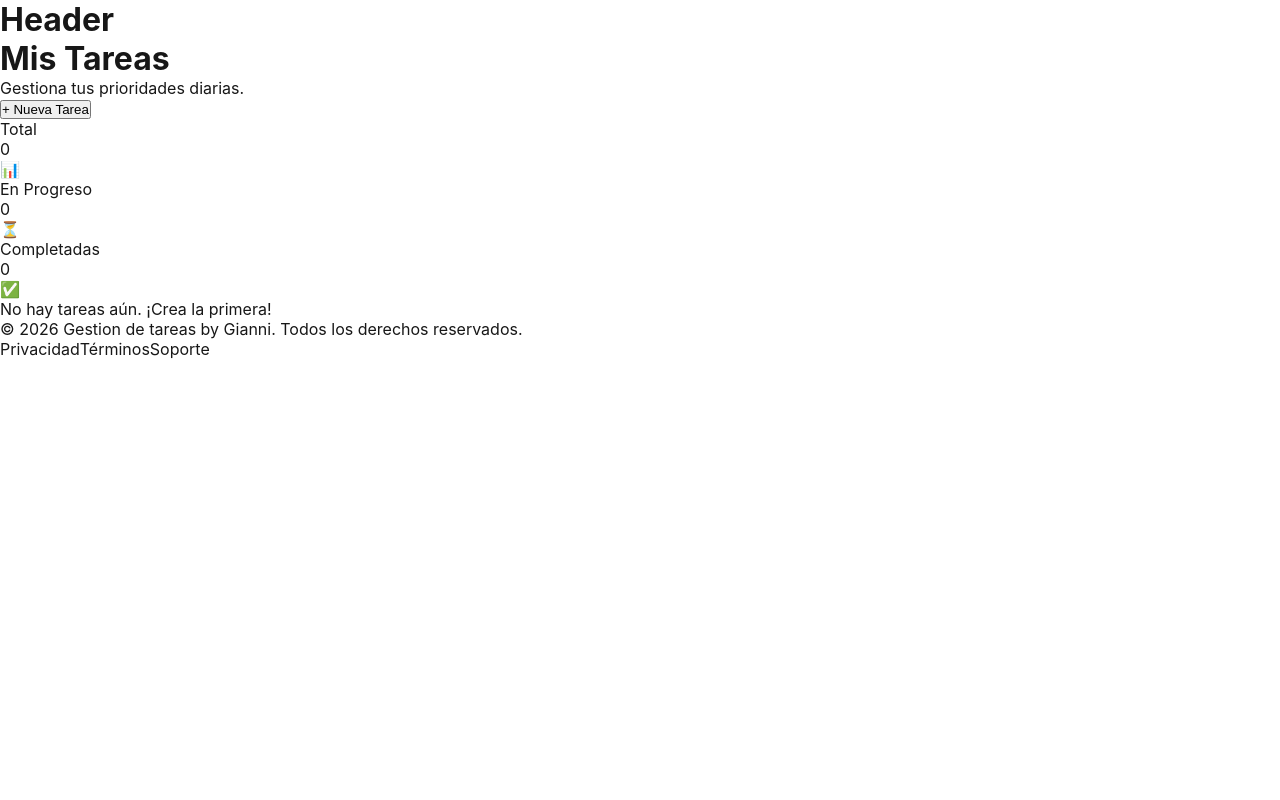
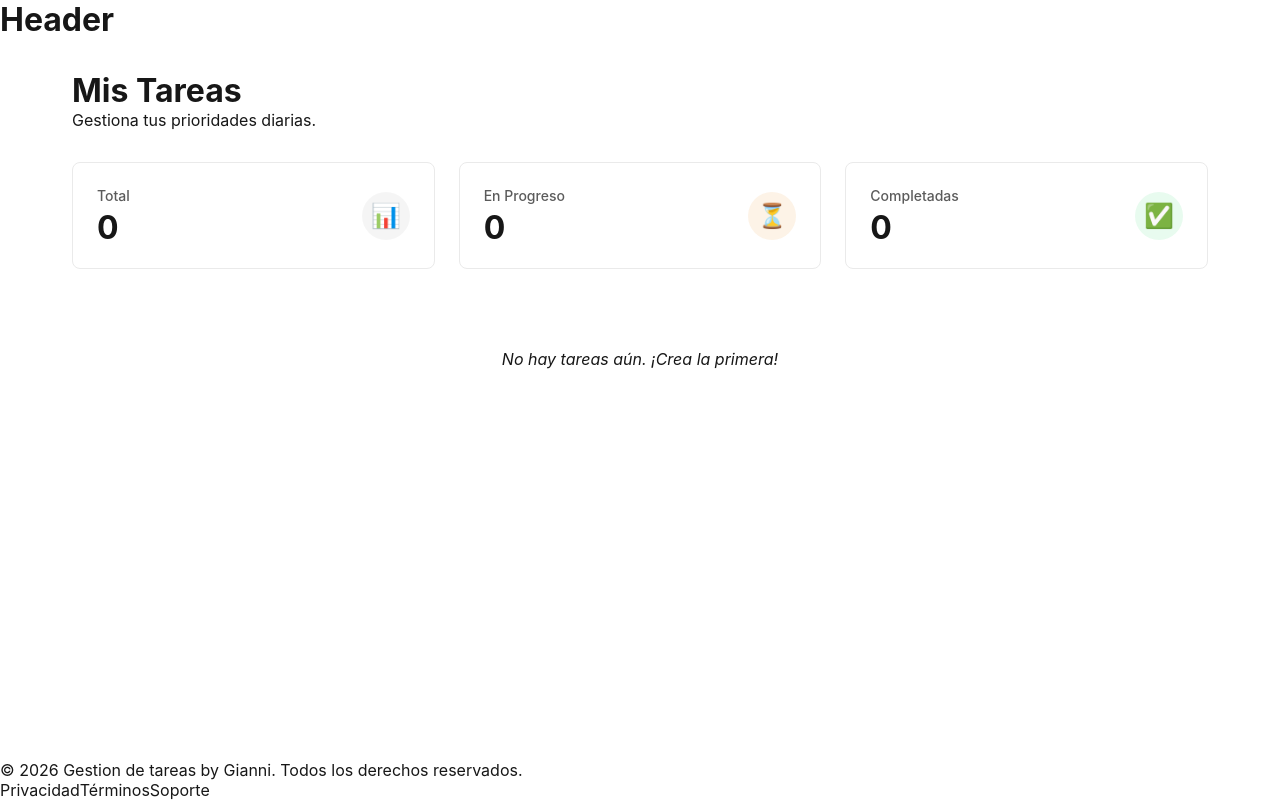
Before and after one commit to Gianni03/SEEK-GestionDeTareas, a Next.js app: page /dashboard in a window 1280 px wide. Built offline with nearby package versions, Linux system fonts and the light colour scheme.

Commit message:
styles for dashboard and cards

```diff
--- a/src/app/dashboard/page.module.css
+++ b/src/app/dashboard/page.module.css
@@ -0,0 +1,86 @@
+.layout {
+  display: flex;
+  flex-direction: column;
+  min-height: 100vh;
+  background-color: var(--background);
+  color: var(--foreground);
+}
+
+.main {
+  flex: 1;
+  max-width: 1200px;
+  margin: 0 auto;
+  padding: 2rem;
+  width: 100%;
+}
+
+.pageHeader {
+  display: flex;
+  justify-content: space-between;
+  align-items: center;
+  margin-bottom: 2rem;
+}
+
+.pageHeader h1 {
+  font-size: 2rem;
+  font-weight: 700;
+  color: var(--foreground);
+}
+
+.pageHeader p {
+  color: var(--text-secondary);
+  font-size: 1rem;
+}
+
+.newBtn {
+  background-color: var(--text-primary);
+  color: var(--text-primary);
+  border: none;
+  padding: 0.75rem 1.5rem;
+  border-radius: var(--radius);
+  font-weight: 600;
+  cursor: pointer;
+  transition: opacity 0.2s;
+}
+
+.newBtn:hover {
+  opacity: 0.9;
+}
+
+/* Stats Cards Grid */
+.statsGrid {
+  display: grid;
+  grid-template-columns: repeat(3, 1fr);
+  gap: 1.5rem;
+  margin-bottom: 2rem;
+}
+
+.taskGrid {
+  display: flex;
+  flex-direction: column;
+  gap: 1rem;
+}
+
+.empty {
+  text-align: center;
+  margin-top: 3rem;
+  color: var(--text-secondary);
+  font-style: italic;
+}
+
+/* Responsive */
+@media (max-width: 768px) {
+  .pageHeader {
+    flex-direction: column;
+    align-items: flex-start;
+    gap: 1rem;
+  }
+
+  .newBtn {
+    width: 100%;
+  }
+
+  .statsGrid {
+    grid-template-columns: 1fr; /* Stack vertically on mobile */
+  }
+}
--- a/src/components/ui/StatsCard/StatsCard.module.css
+++ b/src/components/ui/StatsCard/StatsCard.module.css
@@ -0,0 +1,66 @@
+.card {
+  display: flex;
+  flex-direction: row;
+  align-items: center;
+  justify-content: space-between;
+  padding: 1.5rem;
+  background-color: var(--background);
+  border: 1px solid var(--border);
+  border-radius: var(--radius);
+  transition: transform 0.2s ease, box-shadow 0.2s ease;
+  min-width: 200px;
+}
+
+.card:hover {
+  transform: translateY(-2px);
+  box-shadow: 0 4px 12px rgba(0, 0, 0, 0.05);
+}
+
+.title {
+  font-size: 0.875rem;
+  font-weight: 500;
+  color: var(--foreground);
+  opacity: 0.7;
+  margin-bottom: 0.5rem;
+}
+
+.value {
+  font-size: 2rem;
+  font-weight: 700;
+  color: var(--foreground);
+  line-height: 1;
+}
+
+.iconWrapper {
+  display: flex;
+  align-items: center;
+  justify-content: center;
+  width: 48px;
+  height: 48px;
+  border-radius: 50%;
+  font-size: 1.5rem;
+}
+
+/* Variants */
+.default .iconWrapper {
+  background-color: rgba(0, 0, 0, 0.04);
+  color: var(--foreground);
+}
+
+.progress .iconWrapper {
+  background-color: rgba(233, 138, 21, 0.1);
+  color: var(
+    --primary
+  ); /* Using Primary (Orange) to mimic the reference image "In Progress" style */
+}
+
+.completed .iconWrapper {
+  background-color: rgba(37, 211, 102, 0.1);
+  color: var(--completed);
+}
+
+@media (prefers-color-scheme: dark) {
+  .default .iconWrapper {
+    background-color: rgba(255, 255, 255, 0.1);
+  }
+}
```
